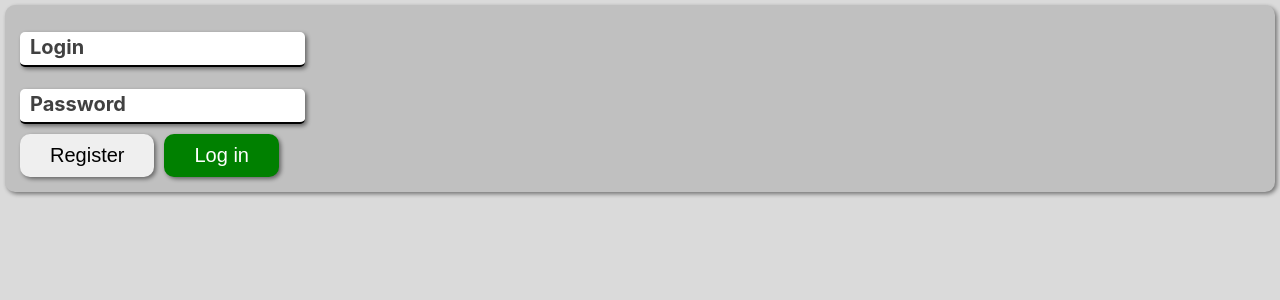
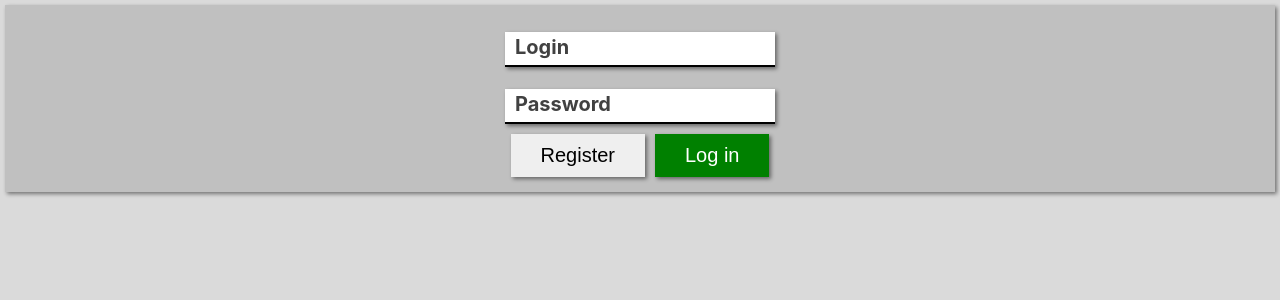
Before and after one commit to adampolek/BAS_frontend, a React (Create React App) app in the folder frontend/: page /login in a window 1280 px wide. Shown: the top 300 px of the page. Built offline with nearby package versions, Linux system fonts and the light colour scheme.

Commit message:
changed layout and added to components width

```diff
--- a/frontend/src/components/Button.js
+++ b/frontend/src/components/Button.js
@@ -1,10 +1,10 @@
 import React, { useState } from 'react';
 import './css/button.css';
 
-const Button = ({value='Button', theme='normal', children, onClick, ...props}) => {
+const Button = ({value='Button', theme='normal', children, onClick, width='auto', ...props}) => {
 
     return (
-        <button className={theme} onClick={onClick} {...props}>
+        <button className={theme} style={{width: width == 'auto' ? width : width + 'px'}} onClick={onClick} {...props}>
             {children != null ? children : value}
         </button>
     );
--- a/frontend/src/components/Col.js
+++ b/frontend/src/components/Col.js
@@ -1,9 +1,9 @@
 import React from 'react';
 import './css/layout.css';
 
-const Col = (props) => {
+const Col = ({float='center', ...props}) => {
     return (
-        <div className='col' style={props.style}>
+        <div className={ 'col ' + float} style={props.style}>
             {props.children}
         </div>
     );
--- a/frontend/src/components/Input.js
+++ b/frontend/src/components/Input.js
@@ -1,11 +1,11 @@
 import React from 'react';
 import './css/input.css';
 
-const Input = ({ label = 'Holder', error='Error', showError=false, value, type='text', ...props }) => {
+const Input = ({ label = 'Holder', error='Error', showError=false, value, type='text', width=250, ...props }) => {
     return (
         <div style={{margin:'5px'}}>
         <div className='group'>
-            <input id='value' type={type} className={(showError ? 'input_error' : '') + ' input'} placeholder='text' value={value} {...props} />
+            <input style={{width: width + 'px'}} id='value' type={type} className={(showError ? 'input_error' : '') + ' input'} placeholder='text' value={value} {...props} />
             <label for='value' className={(showError ? 'label_error' : '') + ' label'}>{label}</label>
         </div>
         <label hidden={!showError} for='value' className='error'>{error}</label>
--- a/frontend/src/components/Panel.js
+++ b/frontend/src/components/Panel.js
@@ -1,7 +1,7 @@
 import React from 'react';
 import './css/panel.css';
 
-const Panel = ({type='column', ...props}) => {
+const Panel = (props) => {
     return (
         <div className='panel'>
             {props.children}
--- a/frontend/src/components/Row.js
+++ b/frontend/src/components/Row.js
@@ -1,9 +1,9 @@
 import React from 'react';
 import './css/layout.css';
 
-const Row = (props) => {
+const Row = ({float='center', ...props}) => {
     return (
-        <div className='row' style={props.style}>
+        <div className={'row ' + float} style={props.style}>
             {props.children}
         </div>
     );
--- a/frontend/src/components/css/button.css
+++ b/frontend/src/components/css/button.css
@@ -2,7 +2,6 @@ button {
     border: none;
     outline: none;
     margin: 5px;
-    border-radius: 10px;
     border-bottom: 4px solid lighten(gray, 70%);
     box-shadow: 2px 2px 4px #00000079;
     transition: all .3s;
--- a/frontend/src/components/css/input.css
+++ b/frontend/src/components/css/input.css
@@ -15,7 +15,6 @@
     outline: none;
     border: none;
     background-color: white;
-    border-radius: 5px;
     border-bottom: 2px solid black;
     box-shadow: 2px 2px 4px #00000079;
     font-size: var(--size_text);
@@ -59,7 +58,6 @@
 .input_error {
     outline: none;
     border-bottom: 5px solid red;
-    border-radius: 5px;
 }
 
 .label_error {
--- a/frontend/src/components/css/layout.css
+++ b/frontend/src/components/css/layout.css
@@ -1,15 +1,30 @@
 .col {
     flex-direction: column;
-    display: flex;
-    align-items: flex-start;
-    flex-wrap: wrap;
 }
 
 @media only screen {
     .row {
         flex-direction: row;
-        display: flex;
-        align-items: flex-start;
-        flex-wrap: wrap;
     }
 }
+
+.center {
+    display: flex;
+    flex-wrap: wrap;
+    justify-content: center;
+    align-items: center;
+}
+
+.left {
+    display: flex;
+    flex-wrap: wrap;
+    justify-content: left;
+    align-items: flex-start;
+}
+
+.right {
+    display: flex;
+    flex-wrap: wrap;
+    justify-content: right;
+    align-items: flex-end;
+}
--- a/frontend/src/components/css/panel.css
+++ b/frontend/src/components/css/panel.css
@@ -2,7 +2,6 @@
     background-color: #C0C0C0;
     margin: 5px;
     padding: 10px;
-    border-radius: 10px;
     border-bottom: 4px solid lighten(gray, 70%);
     box-shadow: 2px 2px 4px #00000079;
 }
--- a/frontend/src/views/Login.js
+++ b/frontend/src/views/Login.js
@@ -13,7 +13,7 @@ const Login = (props) => {
                     <Input label='Login' />
                     <Input label='Password' />
                     <Row>
-                        <Button value='Register' />
+                        <Button value='Register'/>
                         <Button value='Log in' theme='success'/>
                     </Row>
                 </Col>
```
